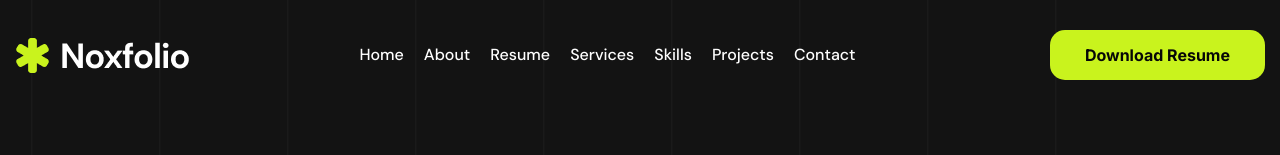
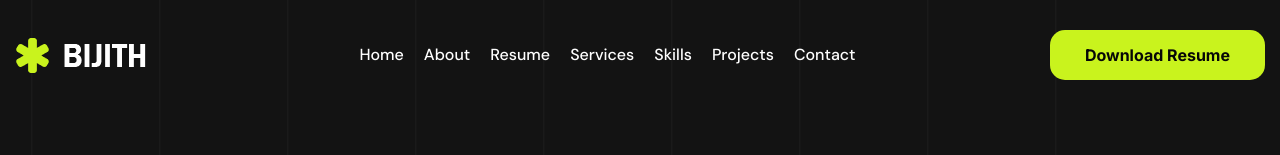
Before and after one commit to bijith-git/bijith-portfolio, a Next.js app: page / in a window 1280 px wide. Shown: the top 155 px of the page. Built offline with nearby package versions, Linux system fonts and the light colour scheme.

Commit message:
logo updated

```diff
--- a/layout/Footer.js
+++ b/layout/Footer.js
@@ -32,7 +32,7 @@ const Footer1 = () => {
                 <div className="footer-logo">
                   <Link legacyBehavior href="/">
                     <a>
-                      <img src="assets/images/logos/logo.png" alt="Logo" />
+                      <img src="assets/images/logos/BIJITH.png" alt="Logo" />
                     </a>
                   </Link>
                 </div>
@@ -159,7 +159,7 @@ export const Footer2 = () => {
               <div className="footer-logo">
                 <Link legacyBehavior href="/">
                   <a>
-                    <img src="assets/images/logos/logo.png" alt="Logo" />
+                    <img src="assets/images/logos/BIJITH.png" alt="Logo" />
                   </a>
                 </Link>
               </div>
--- a/layout/Header.js
+++ b/layout/Header.js
@@ -40,7 +40,7 @@ const Header1 = ({ onePageMenu }) => {
                 <Link legacyBehavior href="/">
                   <a>
                     <img
-                      src="assets/images/logos/logo.png"
+                      src="assets/images/logos/BIJITH.png"
                       alt="Logo"
                       title="Logo"
                     />
@@ -56,7 +56,7 @@ const Header1 = ({ onePageMenu }) => {
                     <Link legacyBehavior href="/">
                       <a>
                         <img
-                          src="assets/images/logos/logo.png"
+                          src="assets/images/logos/BIJITH.png"
                           alt="Logo"
                           title="Logo"
                         />
@@ -138,7 +138,7 @@ const Header2 = ({ onePageMenu }) => {
                 <Link legacyBehavior href="/">
                   <a>
                     <img
-                      src="assets/images/logos/logo.png"
+                      src="assets/images/logos/BIJITH.png"
                       alt="Logo"
                       title="Logo"
                     />
@@ -154,7 +154,7 @@ const Header2 = ({ onePageMenu }) => {
                     <Link legacyBehavior href="/">
                       <a>
                         <img
-                          src="assets/images/logos/logo.png"
+                          src="assets/images/logos/BIJITH.png"
                           alt="Logo"
                           title="Logo"
                         />
```
Also changed, not shown: public/assets/images/logos/BIJITH FOLIO.png (added), public/assets/images/logos/BIJITH.png (added).
